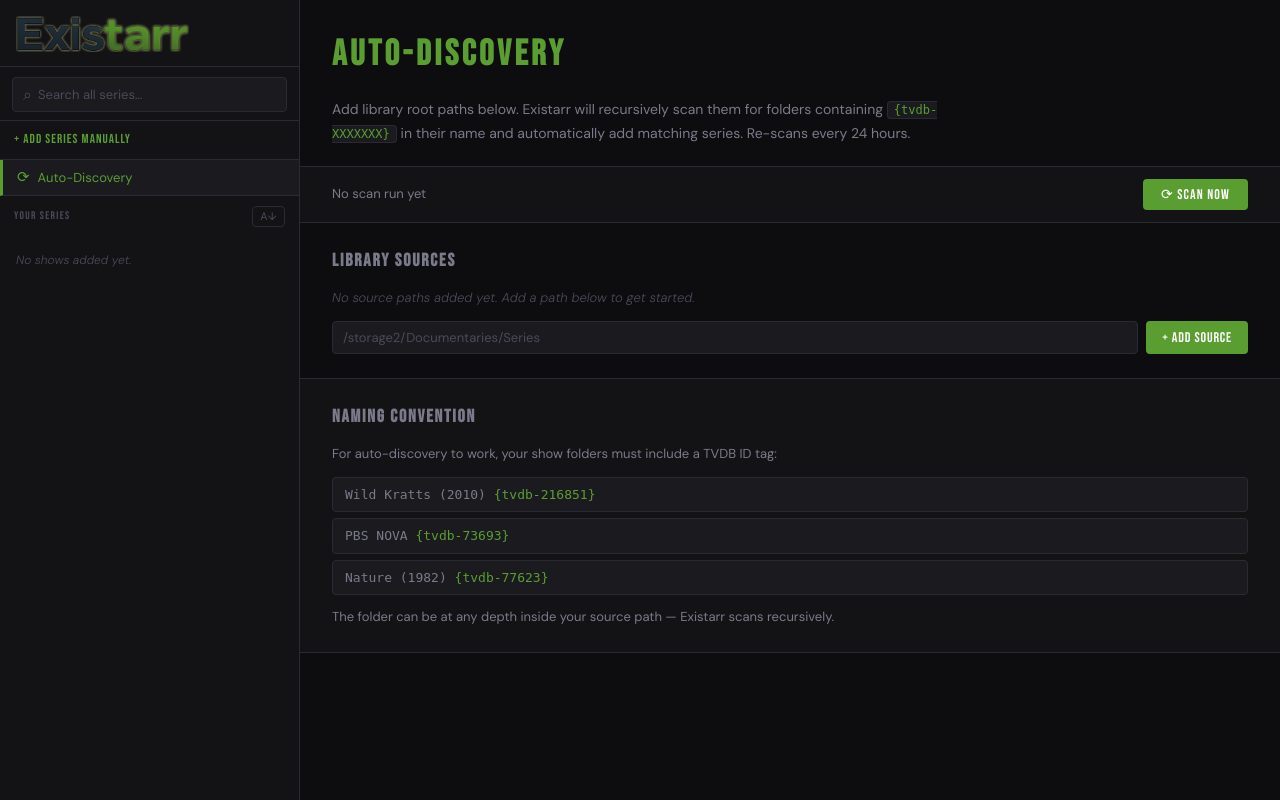
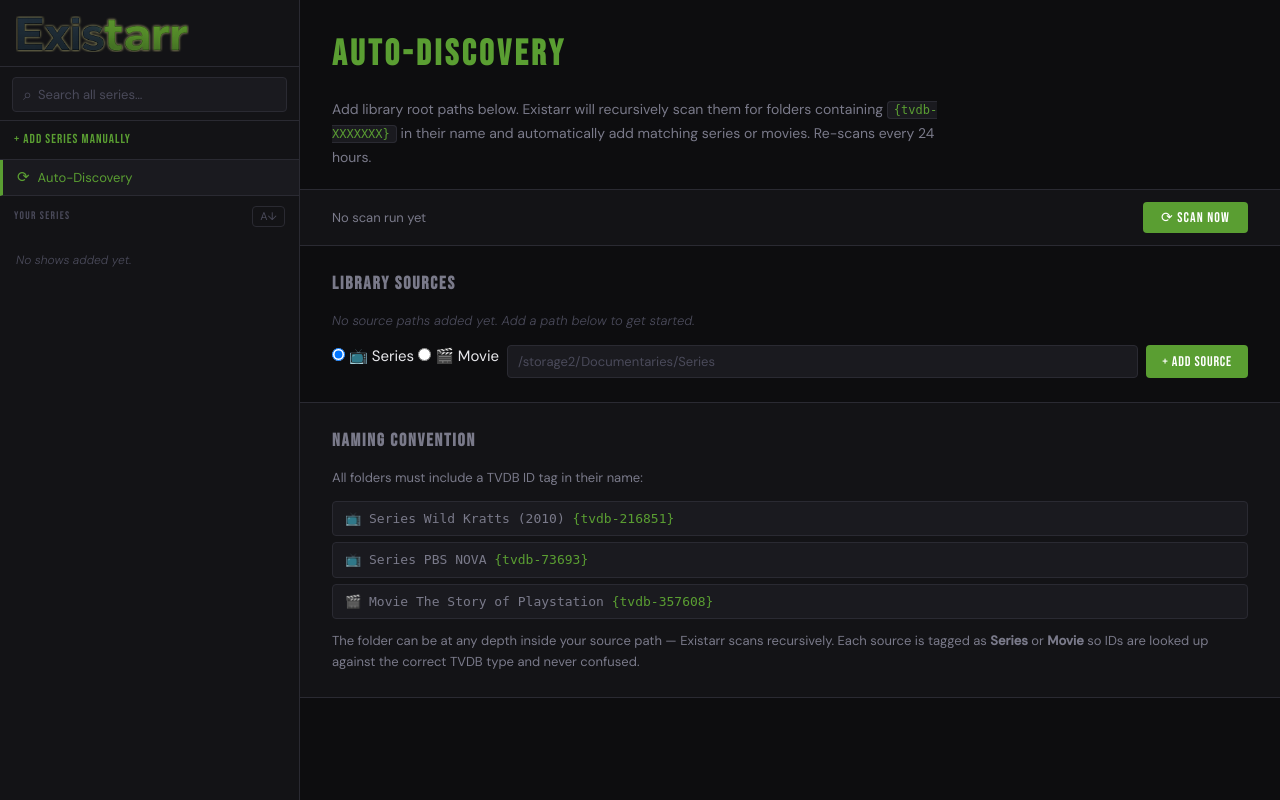
Before and after one commit to xxfantasiadownxx/existarr, a Flask app: page /sources in a window 1280 px wide. Run offline with Flask 3, Linux system fonts and the light colour scheme.

Commit message:
Update sources.html for movies and series terminology

```diff
--- a/templates/sources.html
+++ b/templates/sources.html
@@ -7,7 +7,7 @@
   <p class="sources-intro">
     Add library root paths below. Existarr will recursively scan them for folders
     containing <code class="inline-code">{tvdb-XXXXXXX}</code> in their name and
-    automatically add matching series. Re-scans every 24 hours.
+    automatically add matching series or movies. Re-scans every 24 hours.
   </p>
 </div>
 
@@ -35,11 +35,14 @@
 
   {% if sources.paths %}
   <div class="source-list">
-    {% for path in sources.paths %}
+    {% for source in sources.paths %}
     <div class="source-row">
-      <span class="source-path">{{ path }}</span>
+      <span class="source-type-badge source-type-{{ source.type }}">
+        {% if source.type == 'movie' %}🎬 MOVIES{% else %}📺 SERIES{% endif %}
+      </span>
+      <span class="source-path">{{ source.path }}</span>
       <form action="/sources/remove" method="POST" style="margin:0;">
-        <input type="hidden" name="path" value="{{ path }}" />
+        <input type="hidden" name="path" value="{{ source.path }}" />
         <button type="submit" class="source-remove-btn"
                 onclick="return confirm('Remove this source path?')">✕</button>
       </form>
@@ -50,10 +53,24 @@
   <p class="no-sources-hint">No source paths added yet. Add a path below to get started.</p>
   {% endif %}
 
+  <!-- Add source form — radio buttons so type is always submitted correctly -->
   <form action="/sources/add" method="POST" class="add-source-form">
-    <input type="text" name="path" class="add-input"
+
+    <div class="source-type-radios">
+      <label class="radio-type-label">
+        <input type="radio" name="media_type" value="series" checked />
+        <span class="radio-type-btn">📺 Series</span>
+      </label>
+      <label class="radio-type-label">
+        <input type="radio" name="media_type" value="movie" />
+        <span class="radio-type-btn">🎬 Movie</span>
+      </label>
+    </div>
+
+    <input type="text" name="path" class="add-input add-input-source"
            placeholder="/storage2/Documentaries/Series" required />
     <button type="submit" class="add-btn">+ ADD SOURCE</button>
+
   </form>
 </div>
 
@@ -61,15 +78,17 @@
 <div class="sources-section sources-help">
   <h2 class="sources-section-title">NAMING CONVENTION</h2>
   <p class="sources-help-text">
-    For auto-discovery to work, your show folders must include a TVDB ID tag:
+    All folders must include a TVDB ID tag in their name:
   </p>
   <div class="naming-examples">
-    <div class="naming-ex">Wild Kratts (2010) <span class="tvdb-tag">{tvdb-216851}</span></div>
-    <div class="naming-ex">PBS NOVA <span class="tvdb-tag">{tvdb-73693}</span></div>
-    <div class="naming-ex">Nature (1982) <span class="tvdb-tag">{tvdb-77623}</span></div>
+    <div class="naming-ex"><span class="naming-type-label naming-type-series">📺 Series</span> Wild Kratts (2010) <span class="tvdb-tag">{tvdb-216851}</span></div>
+    <div class="naming-ex"><span class="naming-type-label naming-type-series">📺 Series</span> PBS NOVA <span class="tvdb-tag">{tvdb-73693}</span></div>
+    <div class="naming-ex"><span class="naming-type-label naming-type-movie">🎬 Movie</span> The Story of Playstation <span class="tvdb-tag">{tvdb-357608}</span></div>
   </div>
   <p class="sources-help-text" style="margin-top:12px;">
     The folder can be at any depth inside your source path — Existarr scans recursively.
+    Each source is tagged as <strong>Series</strong> or <strong>Movie</strong> so IDs are
+    looked up against the correct TVDB type and never confused.
   </p>
 </div>
 {% endblock %}
@@ -89,10 +108,10 @@ async function triggerScan() {
     result.style.display = 'block';
     if (data.count > 0) {
       result.className = 'scan-result scan-result-success';
-      result.innerHTML = `✓ Added ${data.count} new series: ${data.added.map(n => `<strong>${n}</strong>`).join(', ')}. <a href="/">Refresh sidebar</a> to see them.`;
+      result.innerHTML = `✓ Added ${data.count} new item(s): ${data.added.map(n => `<strong>${n}</strong>`).join(', ')}. <a href="/">Refresh sidebar</a> to see them.`;
     } else {
       result.className = 'scan-result scan-result-neutral';
-      result.textContent = '✓ Scan complete — no new series found.';
+      result.textContent = '✓ Scan complete — no new items found.';
     }
   } catch(e) {
     result.style.display = 'block';
```
